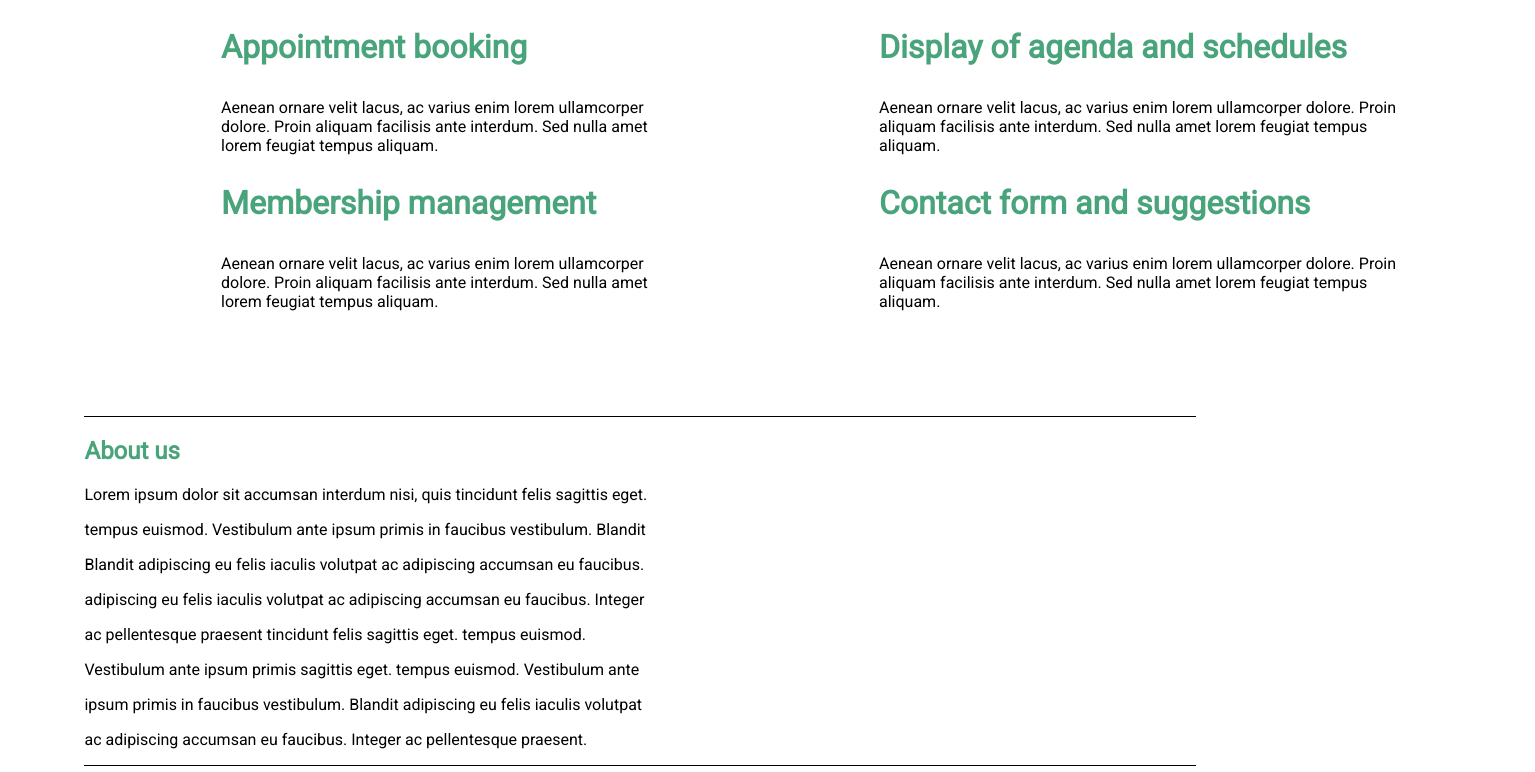
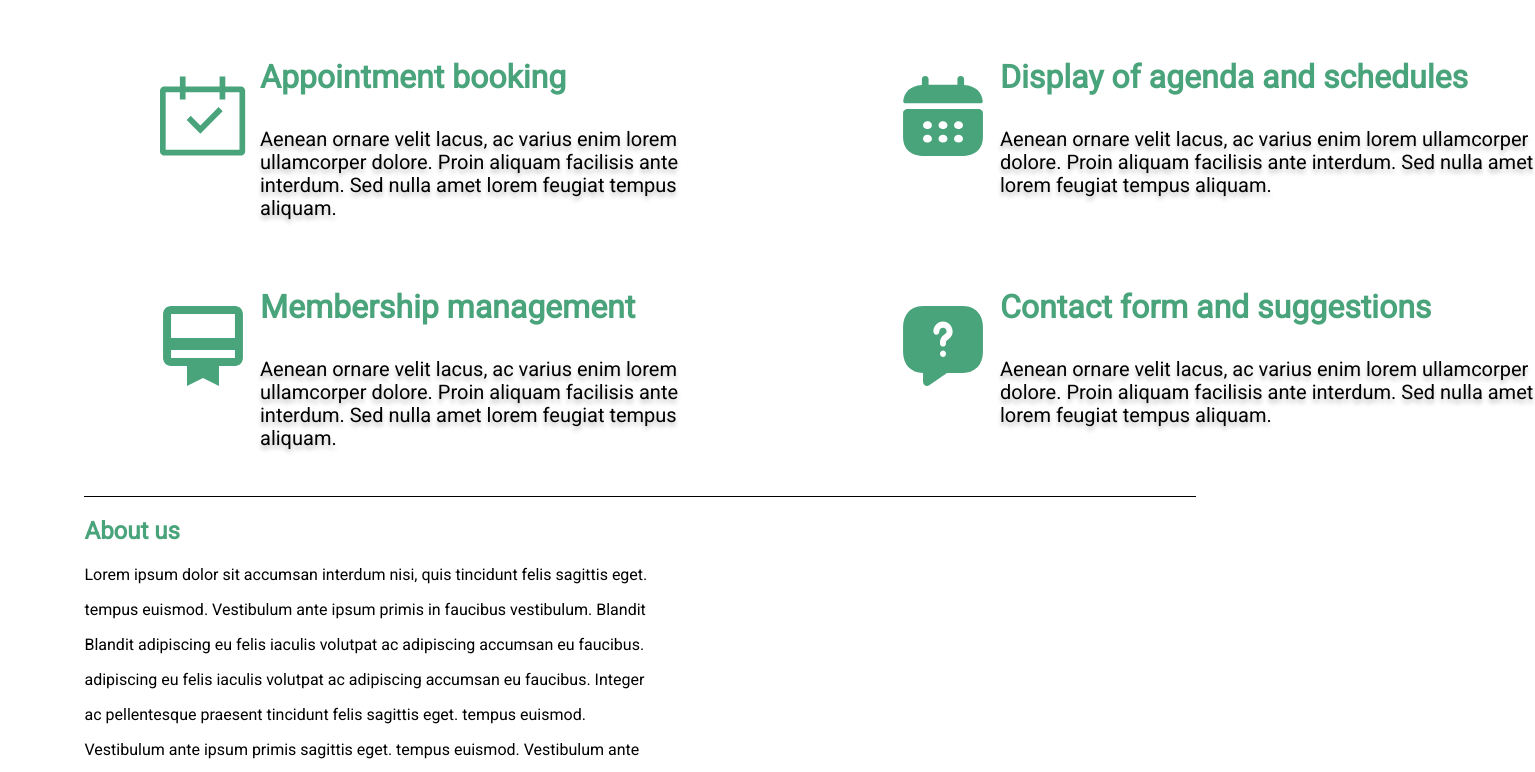
Before and after one commit to FacundoPacheco/BaSP-M2023, a plain HTML site: page Week-03/index.html in a window 1280 px wide. Shown: the part 704-1476 px from the top of the page, 1535 px wide, since content can reach past the window. Drawn offline with Linux system fonts and the light colour scheme.

Commit message:
BaSP-M2023-Week03 Section two finished

```diff
--- a/Week-03/assets/css/style.css
+++ b/Week-03/assets/css/style.css
@@ -44,7 +44,7 @@ body{
 }
 
 .container {
-    height: 400px;
+    height: 430px;
 }
 
 .right {
@@ -93,58 +93,68 @@ img {
 }
 
 .h2sect2    {
-    font-family: "roboto";
     font-size: 40px;
-    line-height: 60px;
+    line-height: 30px;
     text-shadow: 0px 4px 4px rgba(0, 0, 0, 0.25);
+    margin-inline-start: 52px;
 }
-
-.article1s2 h3 {
-    font-style: normal;
-    font-weight: 400;
-    font-size: 32px;
-    line-height: 38px;
-}
-
 .article1s2    {
     position: absolute;
     width: 429px;
     height: 71px;
-    left: 221px;
-    top: 700px;
+    left: 260px;
+    top: 730px;
 }
 
 .article2s2     {
     position: absolute;
     width: 535px;
     height: 63px;
-    left: 879px;
-    top: 700px;
+    left: 1000px;
+    top: 730px;
 }
 
 .article3s2 {
     position: absolute;
     width: 429px;
     height: 71px;
-    left: 221px;
-    top: 856px;
+    left: 260px;
+    top: 960px;
 }
 
 .article4s2 {
     position: absolute;
-width: 535px;
-height: 45px;
-left: 879px;
-top: 856px;
+    width: 535px;
+    height: 45px;
+    left: 1000px;
+    top: 960px;
 }
 
 .container2 {
-    height: 500px;
+    height: 550px;
 }
 
-.container2 h3 {
+.container2, h3 {
     font-style: normal;
     font-weight: 600;
     font-size: 32px;
     line-height: 38px;
+
 }
+.container2 p {
+    font-family: 'Roboto';
+    font-style: normal;
+    font-weight: 400;
+    font-size: 20px;
+    line-height: 23px;
+    color: #000000;
+    text-shadow: 0px 4px 4px rgba(0, 0, 0, 0.25);
+}
+
+.container2 img {
+    position: absolute;
+    width: 86.15px;
+    height: 80px;
+    left: -100px;
+    top: 50px;
+}
--- a/Week-03/index.html
+++ b/Week-03/index.html
@@ -28,18 +28,22 @@
         <section class="container2">
                 <h2 class="h2sect2">Features in the app</h2>
             <article class="article1s2">
+                <img src="./img/🦆 icon _calendar check_.svg" alt="icono">
                 <h3>Appointment booking</h3>
                 <p>Aenean ornare velit lacus, ac varius enim lorem ullamcorper dolore. Proin aliquam facilisis ante interdum. Sed nulla amet lorem feugiat tempus aliquam.</p>
             </article>
             <article class="article2s2">
+                <img src="./img/Vector.svg" alt="icono">
                 <h3>Display of agenda and schedules</h3>
                 <p>Aenean ornare velit lacus, ac varius enim lorem ullamcorper dolore. Proin aliquam facilisis ante interdum. Sed nulla amet lorem feugiat tempus aliquam.</p>
             </article>
             <article class="article3s2">
+                <img src="./img/Vector2.svg" alt="icono">
                 <h3>Membership management</h3>
                 <p>Aenean ornare velit lacus, ac varius enim lorem ullamcorper dolore. Proin aliquam facilisis ante interdum. Sed nulla amet lorem feugiat tempus aliquam.</p>
             </article>
             <article class="article4s2">
+                <img src="./img/Vector3.svg" alt="icono">
                 <h3>Contact form and suggestions</h3>
                 <p>Aenean ornare velit lacus, ac varius enim lorem ullamcorper dolore. Proin aliquam facilisis ante interdum. Sed nulla amet lorem feugiat tempus aliquam.</p>
             </article>
```
Also changed, not shown: Week-03/img/Vector.svg (added), Week-03/img/Vector2.svg (added), Week-03/img/Vector3.svg (added), Week-03/img/🦆 icon _calendar check_.svg (added).
